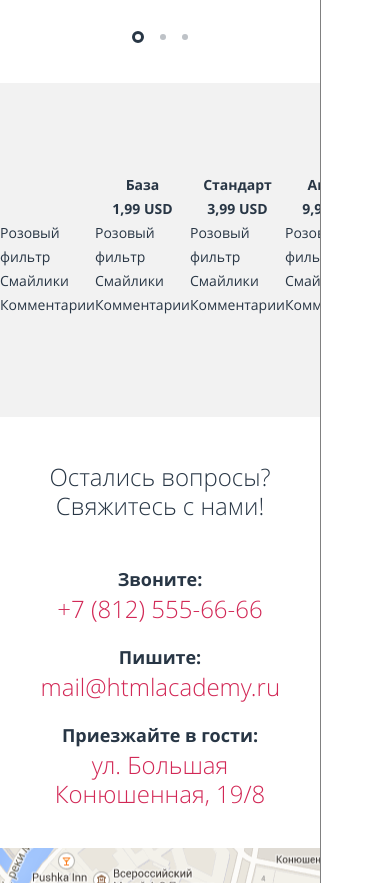
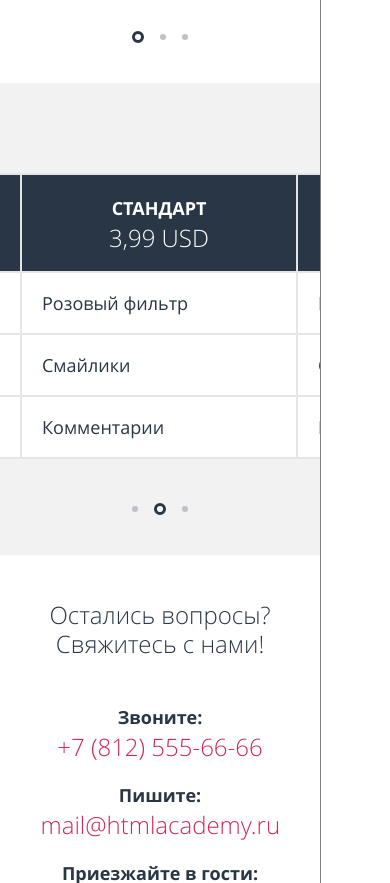
Before and after one commit to tomatko22/280899-pink, a website: page index.html in a window 390 px wide. Shown: the part 2038-2921 px from the top of the page. Drawn offline with nearby package versions, Linux system fonts and the light colour scheme; files that its build step writes are made by us from their sources; files whose address does not match are found by name.

Commit message:
Правка

```diff
--- a/index.html
+++ b/index.html
@@ -101,46 +101,41 @@
         </div>
       </section>
       <section class="price">
-        <div class="price__wrapper">
           <table class="table-price">
-            <thead class="table-price__head">
               <tr class="table-price__row">
                 <th class="table-price__name table-price__name--hidden"><span class="table-price__sum"></span></th>
                 <th class="table-price__name">База<br><span class="table-price__sum">1,99 USD</span></th>
                 <th class="table-price__name table-price__name--hit">Стандарт<br><span class="table-price__sum">3,99 USD</span></th>
                 <th class="table-price__name">Анлим<br><span class="table-price__sum">9,99 USD</span></th>
               </tr>
-            </thead>
-            <tbody class="table-price__body">
             <tr class="table-price__row">
-              <td class="table-price__cell table-price__cell--hidden">Розовый фильтр</td>
+              <td class="table-price__cell">Розовый фильтр</td>
               <td class="table-price__cell table-price__cell--check">Розовый фильтр</td>
               <td class="table-price__cell table-price__cell--check">Розовый фильтр</td>
               <td class="table-price__cell table-price__cell--check">Розовый фильтр</td>
             </tr>
             <tr class="table-price__row">
-              <td class="table-price__cell table-price__cell--hidden">Смайлики</td>
+              <td class="table-price__cell">Смайлики</td>
               <td class="table-price__cell table-price__cell--uncheck">Смайлики</td>
               <td class="table-price__cell table-price__cell--check">Смайлики</td>
               <td class="table-price__cell table-price__cell--check">Смайлики</td>
             </tr>
             <tr class="table-price__row">
-              <td class="table-price__cell table-price__cell--hidden">Комментарии</td>
+              <td class="table-price__cell">Комментарии</td>
+              <td class="table-price__cell table-price__cell--uncheck">Комментарии</td>
               <td class="table-price__cell table-price__cell--uncheck">Комментарии</td>
               <td class="table-price__cell table-price__cell--check">Комментарии</td>
-              <td class="table-price__cell table-price__cell--check">Комментарии</td>
             </tr>
-            </tbody>
           </table>
+
           <div class="price__toggles">
             <label class="price__toggle" for="price-input-1"></label>
-            <label class="price__toggle" for="price-input-2"></label>
+            <label class="price__toggle price__toggle--active" for="price-input-2"></label>
             <label class="price__toggle" for="price-input-3"></label>
           </div>
           <input class="price__input" type="radio" name="table" id="price-input-1">
           <input class="price__input" type="radio" name="table" id="price-input-2" checked>
           <input class="price__input" type="radio" name="table" id="price-input-3">
-        </div>
       </section>
       <section class="contacts">
         <p class="contacts__title">Остались вопросы? Свяжитесь с нами!</p>
--- a/less/blocks/form.less
+++ b/less/blocks/form.less
@@ -1,11 +1,6 @@
 .form {
   display: flex;
   flex-direction: column;
-}
-
-.form__info {
-  display: block;
-  padding: 0 20px;
 }
 
 @media @tablet {
--- a/less/blocks/price.less
+++ b/less/blocks/price.less
@@ -1,13 +1,11 @@
-
 .price {
+  position: relative;
+  height: 282px;
   background-color: @lightgrey;
+  padding: 0;
   padding-top: 90px;
   padding-bottom: 100px;
   margin-bottom: 45px;
-
-}
-
-.price__wrapper {
   overflow: hidden;
 }
 
@@ -15,80 +13,94 @@
   display: none;
 }
 
+.table-price {
+  position: absolute;
+  left: 40%;
+  transform: translateX(-660px);
 
-@media @tablet {
-  .price {
-    margin-bottom: 55px;
-    padding: 0 20px;
-    padding-top: 88px;
-    padding-bottom: 70px;
+  background-color: @white;
+  border: 2px solid @grey;
 }
 
-  .table-price {
-    width: 620px;
-    margin: 0 auto;
-    transform: none;
+.table-price__cell {
+padding: 15px 20px;
+padding-right: 0;
+  font-size: 18px;
+  font-weight: 400;
+  line-height: 30px;
+}
+
+.table-price__name,
+.table-price__cell {
+  border: 2px solid @grey;
+}
+
+.table-price__cell-text {
+  display: block;
+  width: 147px;
 }
 
 .table-price__name {
-    padding-top: 11px;
-    padding-bottom: 9px;
-    font-size: 16px;
-    margin-bottom: -2px;
+padding: 18px 87px;
+  background-color: @blue;
+  font-size: 18px;
+  font-weight: 700;
+  line-height: 30px;
+  text-transform: uppercase;
+  color: @white;
+}
 
-    &--hidden {
-      display: table-cell;
-      visibility: hidden;
-      border: none;
+.table-price__name--hidden {
+  background-color: @lightgrey;
+  border-top: 2px solid @lightgrey;
+  border-left: 2px solid @lightgrey;
+}
+
+.table-price__sum {
+  display: block;
+  width: 100px;
+  font-size: 24px;
+  font-weight: 300;
+  line-height: 30px;
+}
+
+.price__toggles {
+  display: flex;
+  margin-top: 330px;
+  justify-content: center;
+  align-items: center;
+}
+
+.price__toggle {
+  width: 6px;
+  height: 6px;
+  background-color: #bec2c7;
+  border-radius: 50%;
+  margin-right: 16px;
+
+  &--active {
+    background-color: @white;
+    border: 3px solid @blue;
+  }
+
+  &:last-child {
+    margin-right: 0;
   }
 }
 
-  .table-price__sum {
-    font-size: 18px;
-  }
+@media @tablet {
 
-  .table-price__cell {
-    display: none;
-    width: 135px;
-    padding-top: 7px;
-    padding-bottom: 8px;
-    padding-left: 15px;
-    text-transform: none;
-
-    &--hidden {
-      display: table-cell;
-    }
-  }
 }
 
 @media @desktop {
-  .price {
-    padding: 0 10px;
-    padding-top: 148px;
-    padding-bottom: 95px;
+.table-price__name {
+  padding: 18px 66px;
+  background-color: @blue;
+  font-size: 18px;
+  font-weight: 700;
+  line-height: 30px;
+  text-transform: uppercase;
+  color: @white;
 }
 
-  .table-price {
-    width: 940px;
-    margin: 0 auto;
 }
-
-  .table-price__name {
-    padding: 18px 0;
-    font-size: 18px;
-    line-height: 30px;
-    margin: 0;
-  }
-
-  .table-price__sum {
-    font-size: 24px;
-    line-height: 30px;
-  }
-
-  .table-price__cell {
-    padding: 14px 0;
-    padding-left: 20px;
-    font-size: 18px;
-    line-height: 30px;
-  }
-}
```
Also changed, not shown: form.html (+1 -1 lines). Lines whose indentation alone changed are shown as unchanged.
